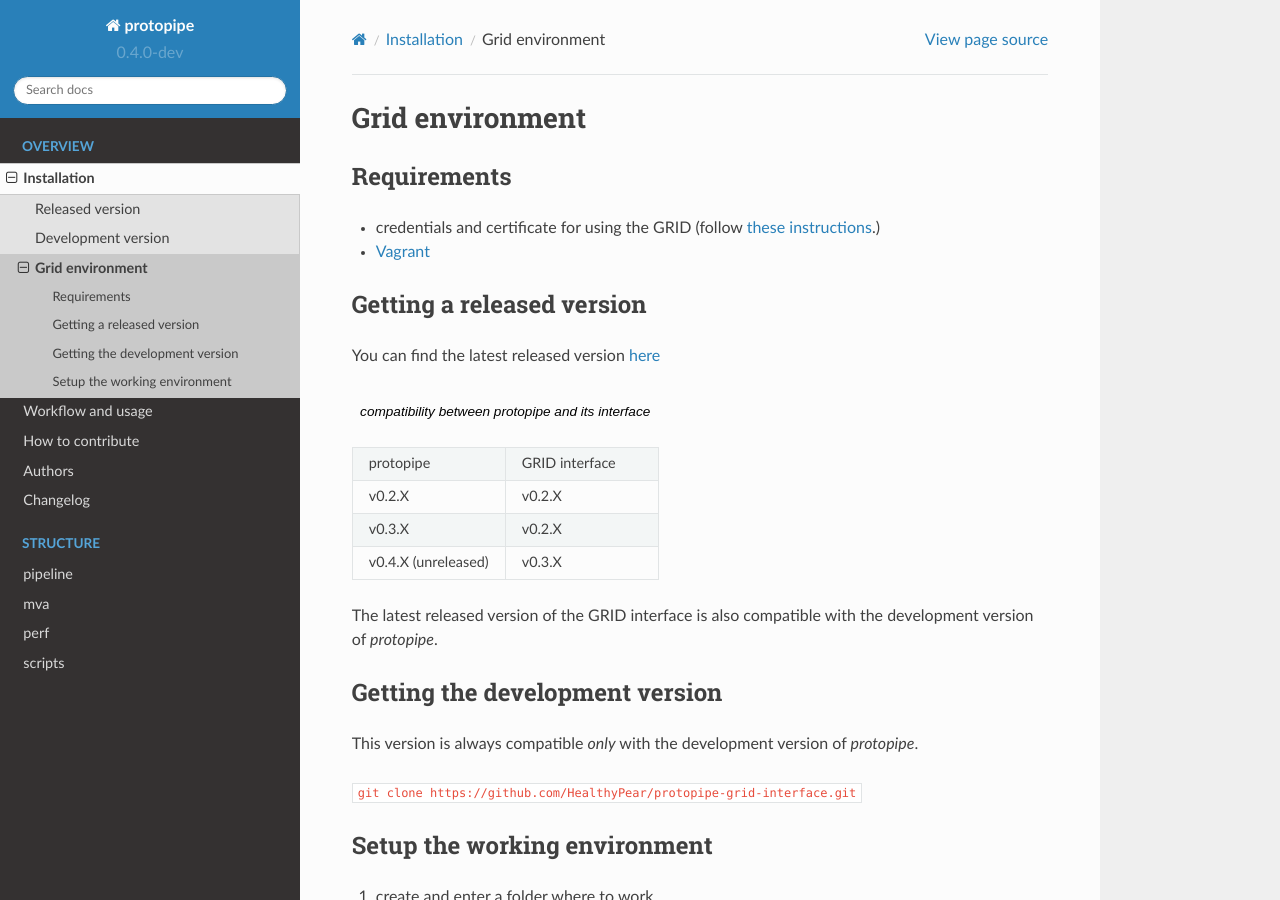
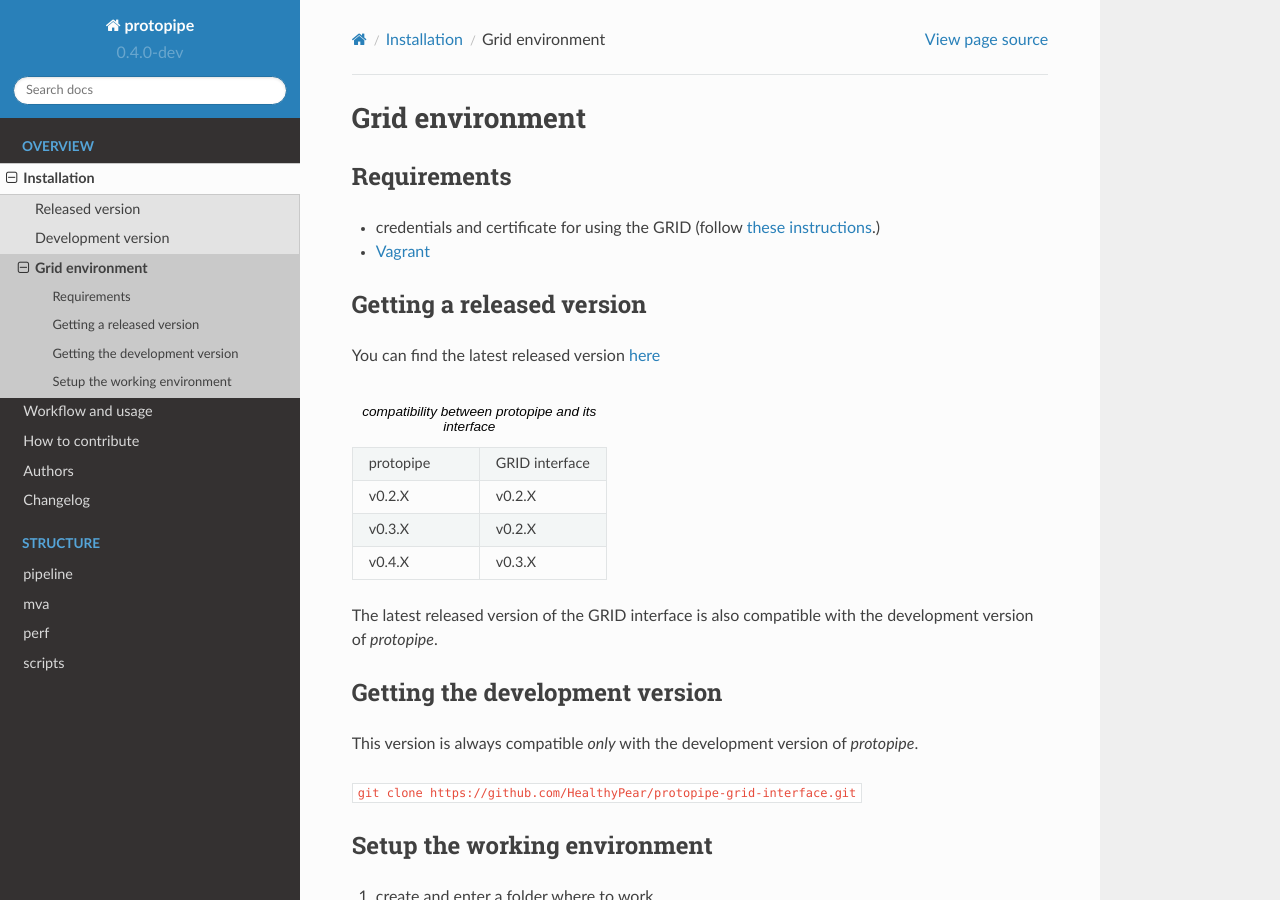
Before and after one commit to cta-observatory/protopipe, a Sphinx documentation site: the page built from docs/install/grid.rst, in a window 1280 px wide and 900 px high. Built offline with Sphinx 7.4.7 and the Read the Docs theme 2.0.0, drawn with Linux system fonts in a browser that asks for light colours; pages that are not in the unit, such as notebooks, are missing from menus.

Commit message:
Update versioning for GRID interface support

```diff
--- a/docs/install/grid.rst
+++ b/docs/install/grid.rst
@@ -24,7 +24,7 @@ You can find the latest released version `here <https://github.com/cta-observato
       - v0.2.X
     * - v0.3.X
       - v0.2.X
-    * - v0.4.X (unreleased)
+    * - v0.4.X
       - v0.3.X
 
 The latest released version of the GRID interface is also compatible with
```
